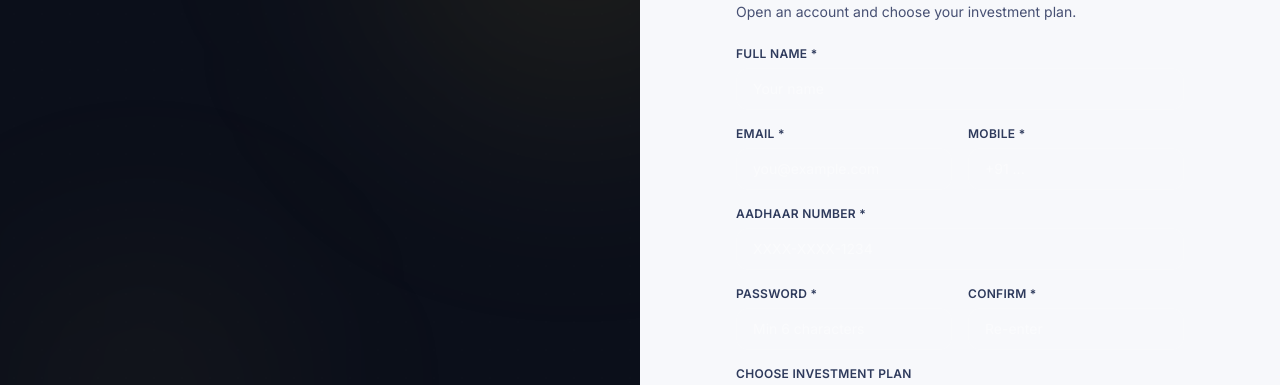
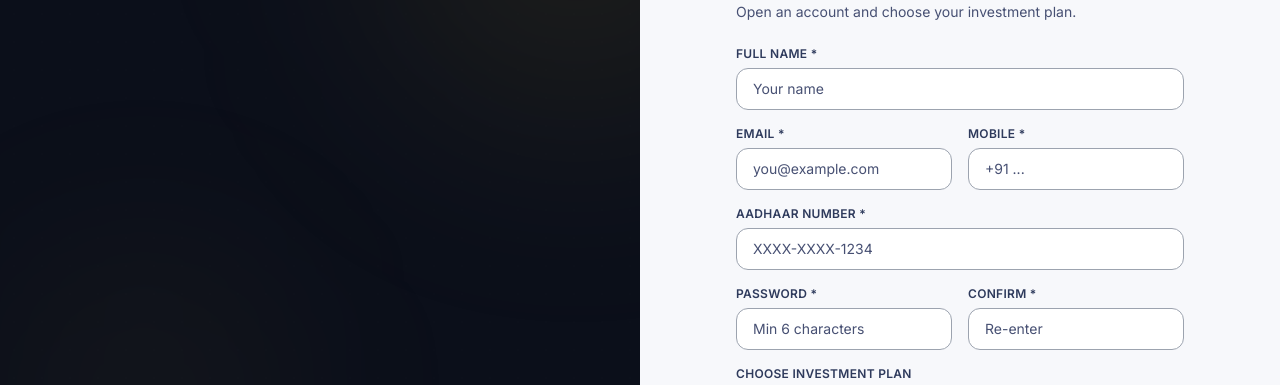
Before and after one commit to yaswanthreddy2712/stockkey, a React (Vite) app: page /register in a window 1280 px wide. Shown: the part 209-594 px from the top of the page. Built offline with nearby package versions, Linux system fonts and the light colour scheme; no server answers.

Commit message:
Fix login/register form inputs - was using dark theme inputs on light background

```diff
--- a/src/pages/auth/Login.tsx
+++ b/src/pages/auth/Login.tsx
@@ -81,7 +81,7 @@
               <div className="relative">
                 <IconUser className="absolute left-3 top-1/2 -translate-y-1/2 h-4 w-4 text-ink-400" />
                 <input
-                  className="input input-dark pl-9"
+                  className="input pl-9"
                   type="email"
                   required
                   value={email}
@@ -95,7 +95,7 @@
               <div className="relative">
                 <IconLock className="absolute left-3 top-1/2 -translate-y-1/2 h-4 w-4 text-ink-400" />
                 <input
-                  className="input input-dark pl-9"
+                  className="input pl-9"
                   type="password"
                   required
                   value={password}
--- a/src/pages/auth/Register.tsx
+++ b/src/pages/auth/Register.tsx
@@ -102,7 +102,7 @@
             <div>
               <label className="label">Full Name *</label>
               <input
-                className="input input-dark"
+                className="input"
                 required
                 value={form.name}
                 onChange={(e) => set('name', e.target.value)}
@@ -114,7 +114,7 @@
               <div>
                 <label className="label">Email *</label>
                 <input
-                  className="input input-dark"
+                  className="input"
                   type="email"
                   required
                   value={form.email}
@@ -125,7 +125,7 @@
               <div>
                 <label className="label">Mobile *</label>
                 <input
-                  className="input input-dark"
+                  className="input"
                   required
                   value={form.phone}
                   onChange={(e) => set('phone', e.target.value)}
@@ -137,7 +137,7 @@
             <div>
               <label className="label">Aadhaar Number *</label>
               <input
-                className="input input-dark"
+                className="input"
                 required
                 value={form.aadhaar}
                 onChange={(e) => set('aadhaar', e.target.value)}
@@ -149,7 +149,7 @@
               <div>
                 <label className="label">Password *</label>
                 <input
-                  className="input input-dark"
+                  className="input"
                   type="password"
                   required
                   value={form.password}
@@ -160,7 +160,7 @@
               <div>
                 <label className="label">Confirm *</label>
                 <input
-                  className="input input-dark"
+                  className="input"
                   type="password"
                   required
                   value={form.confirm}
```
